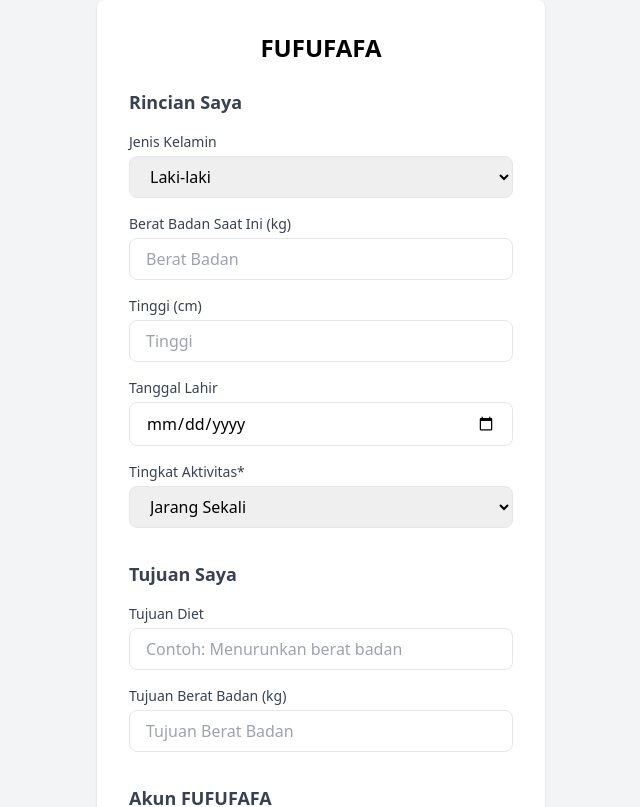
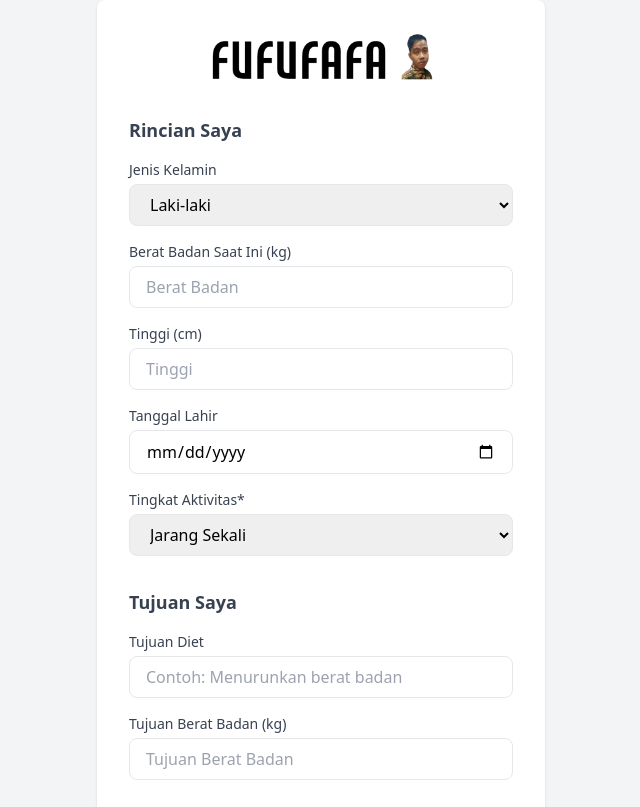
Before and after one commit to Permana721/Tugas-Akhir, a Vue app in the folder web/: page /register in a window 1280 px wide. Shown: the top 807 px of the page, without its empty margins (319-959 px from the left). Built offline with nearby package versions, Linux system fonts and the light colour scheme.

Commit message:
add icon to template

```diff
--- a/web/src/auth/Login.vue
+++ b/web/src/auth/Login.vue
@@ -1,7 +1,12 @@
 <template>
   <div class="flex items-center justify-center min-h-screen bg-gray-100">
     <div class="w-full max-w-md p-8 bg-white rounded-lg shadow h-screen md:h-auto">
-      <h1 class="text-2xl font-bold text-center mb-6">FUFUFAFA</h1>
+      <!-- <h1 class="text-2xl font-bold text-center mb-6">FUFUFAFA</h1> -->
+      <div class="flex justify-center items-center">
+          <RouterLink to="/dashboard">
+              <img src="/img/icon/logo.png" alt="Logo" class="w-56 mb-8">
+          </RouterLink>
+      </div>
       <form>
         <div class="mb-4">
           <label class="block text-sm font-medium text-gray-700" for="email">Email</label>
--- a/web/src/auth/Register.vue
+++ b/web/src/auth/Register.vue
@@ -1,7 +1,12 @@
 <template>
   <div class="flex items-center justify-center min-h-screen bg-gray-100">
     <div class="w-full max-w-md p-8 bg-white rounded-lg shadow">
-      <h1 class="text-2xl font-bold text-center mb-6">FUFUFAFA</h1>
+      <!-- <h1 class="text-2xl font-bold text-center mb-6">FUFUFAFA</h1> -->
+      <div class="flex justify-center items-center">
+          <RouterLink to="/dashboard">
+              <img src="/img/icon/logo.png" alt="Logo" class="w-56 mb-8">
+          </RouterLink>
+      </div>
 
       <!-- Rincian Saya -->
       <h2 class="text-lg font-semibold text-gray-700 mb-4">Rincian Saya</h2>
--- a/web/src/components/Navbar.vue
+++ b/web/src/components/Navbar.vue
@@ -3,10 +3,10 @@
         <div class="max-w-7xl mx-auto px-4 sm:px-6 lg:px-8">
             <div class="flex justify-between h-20 items-center">
                 <div class="flex items-center">
-                    <img src="https://via.placeholder.com/40" alt="Logo" class="h-8 w-8 mr-2">
-                    <span class="text-xl font-extrabold">YNKTS</span>
+                    <RouterLink to="/dashboard">
+                        <img src="/img/icon/logo.png" alt="Logo" class="w-40">
+                    </RouterLink>
                 </div>
-
                 <div class="md:hidden">
                     <button
                     @click="toggleMenu"
@@ -36,7 +36,7 @@
                     </button>
                 </div>
 
-                <div class="hidden md:flex md:items-center space-x-4">
+                <div class="hidden md:flex md:items-center justify-center text-center mr-16 space-x-8">
                     <RouterLink to="/blog" class="text-gray-600 hover:text-purple-600 font-medium p-2">Blog</RouterLink>
                     <RouterLink to="/diet" class="text-gray-600 hover:text-purple-600 font-medium p-2">Diet</RouterLink>
                     <RouterLink to="/plan" class="text-gray-600 hover:text-purple-600 font-medium p-2">Rencana</RouterLink>
```
